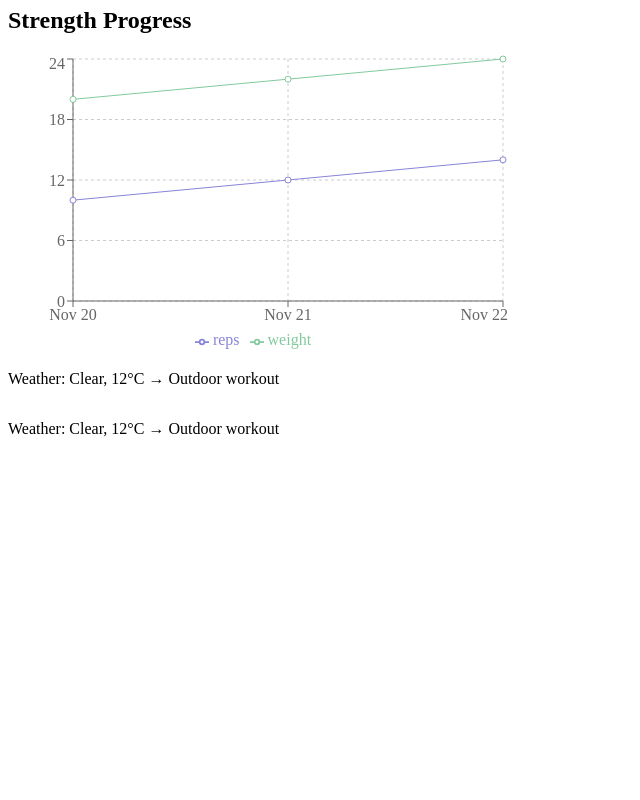
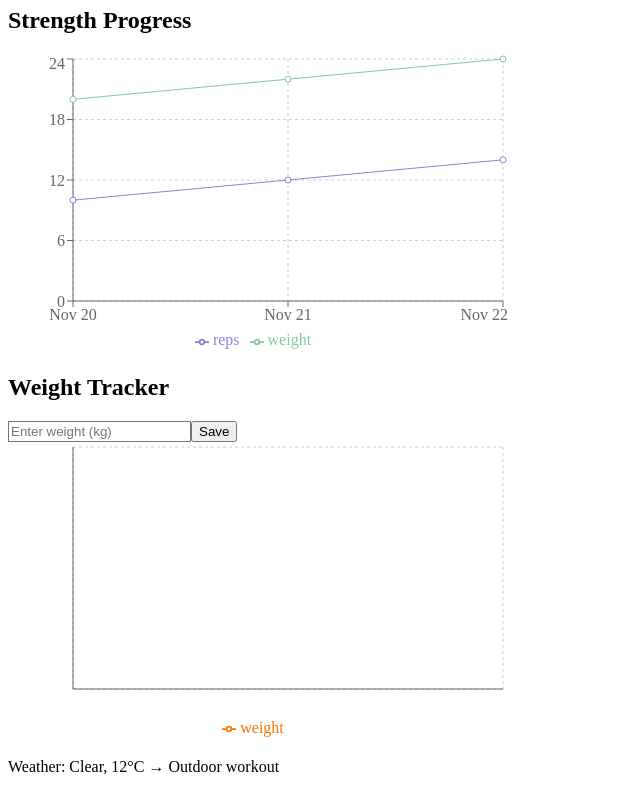
Before and after one commit to syday-sydara/fai-fitness-app, a Next.js app: page / in a window 1280 px wide. Shown: the part 648-1448 px from the top of the page, without its empty margins (0-640 px from the left). Before the commit the page ends 1110 px from the top, so only its background shows below. Built offline with nearby package versions, Linux system fonts and the light colour scheme.

Commit message:
Adding backend api

```diff
--- /dev/null
+++ b/app/api/weight/route.ts
@@ -0,0 +1,14 @@
+import { NextResponse } from "next/server";
+
+let weights: any[] = [];
+
+export async function GET() {
+  return NextResponse.json(weights);
+}
+
+export async function POST(req: Request) {
+  const body = await req.json();
+  const newWeight = { ...body, id: Date.now() };
+  weights.push(newWeight);
+  return NextResponse.json(newWeight);
+}
--- /dev/null
+++ b/app/api/workouts/route.ts
@@ -0,0 +1,15 @@
+import { NextResponse } from "next/server";
+
+// Temporary in-memory store (replace with DB later)
+let workouts: any[] = [];
+
+export async function GET() {
+  return NextResponse.json(workouts);
+}
+
+export async function POST(req: Request) {
+  const body = await req.json();
+  const newWorkout = { ...body, id: Date.now() };
+  workouts.push(newWorkout);
+  return NextResponse.json(newWorkout);
+}
--- a/components/WeightTracker.tsx
+++ b/components/WeightTracker.tsx
@@ -1,3 +1,59 @@
-export default function WeatherTile() {
-  return <p className="text-gray-700 dark:text-gray-300">Weather: Clear, 12°C → Outdoor workout</p>;
+"use client";
+import { useState, useEffect } from "react";
+import axios from "axios";
+import { LineChart, Line, XAxis, YAxis, CartesianGrid, Tooltip, Legend } from "recharts";
+
+export default function WeightTracker() {
+  const [weight, setWeight] = useState("");
+  const [logs, setLogs] = useState<any[]>([]);
+
+  const fetchLogs = async () => {
+    const res = await axios.get("/api/weight");
+    setLogs(res.data);
+  };
+
+  const submitWeight = async () => {
+    await axios.post("/api/weight", {
+      weight: parseFloat(weight),
+      date: new Date().toISOString(),
+    });
+    setWeight("");
+    fetchLogs();
+  };
+
+  useEffect(() => {
+    fetchLogs();
+  }, []);
+
+  return (
+    <div>
+      <h2 className="text-xl font-semibold mb-2 text-gray-900 dark:text-gray-100">
+        Weight Tracker
+      </h2>
+      <div className="flex gap-2 mb-4">
+        <input
+          type="number"
+          placeholder="Enter weight (kg)"
+          value={weight}
+          onChange={(e) => setWeight(e.target.value)}
+          className="border rounded px-2 py-1 dark:bg-gray-700 dark:text-gray-100"
+        />
+        <button
+          onClick={submitWeight}
+          className="bg-blue-600 text-white px-4 py-2 rounded hover:bg-blue-700"
+        >
+          Save
+        </button>
+      </div>
+
+      <LineChart width={500} height={300} data={logs}>
+        <CartesianGrid strokeDasharray="3 3" />
+        <XAxis dataKey="date" />
+        <YAxis domain={["auto", "auto"]} />
+        <Tooltip />
+        <Legend />
+        <Line type="monotone" dataKey="weight" stroke="#ff7300" />
+      </LineChart>
+    </div>
+  );
 }
--- a/package.json
+++ b/package.json
@@ -9,6 +9,7 @@
     "lint": "eslint"
   },
   "dependencies": {
+    "axios": "^1.13.2",
     "next": "16.0.3",
     "react": "19.2.0",
     "react-dom": "19.2.0",
```
Also changed, not shown: 1 other file (tests, documents, lock files or other folders).
